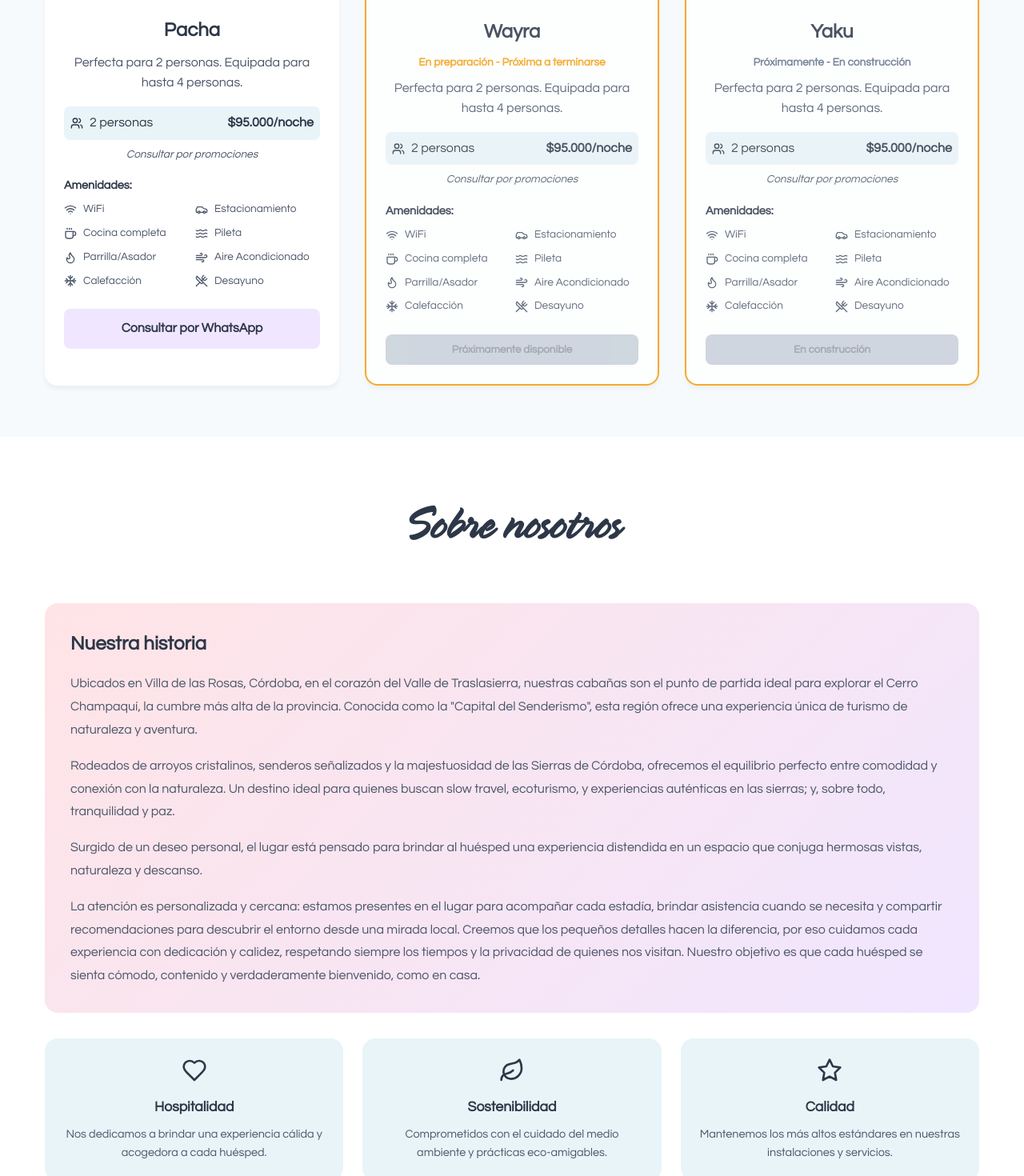
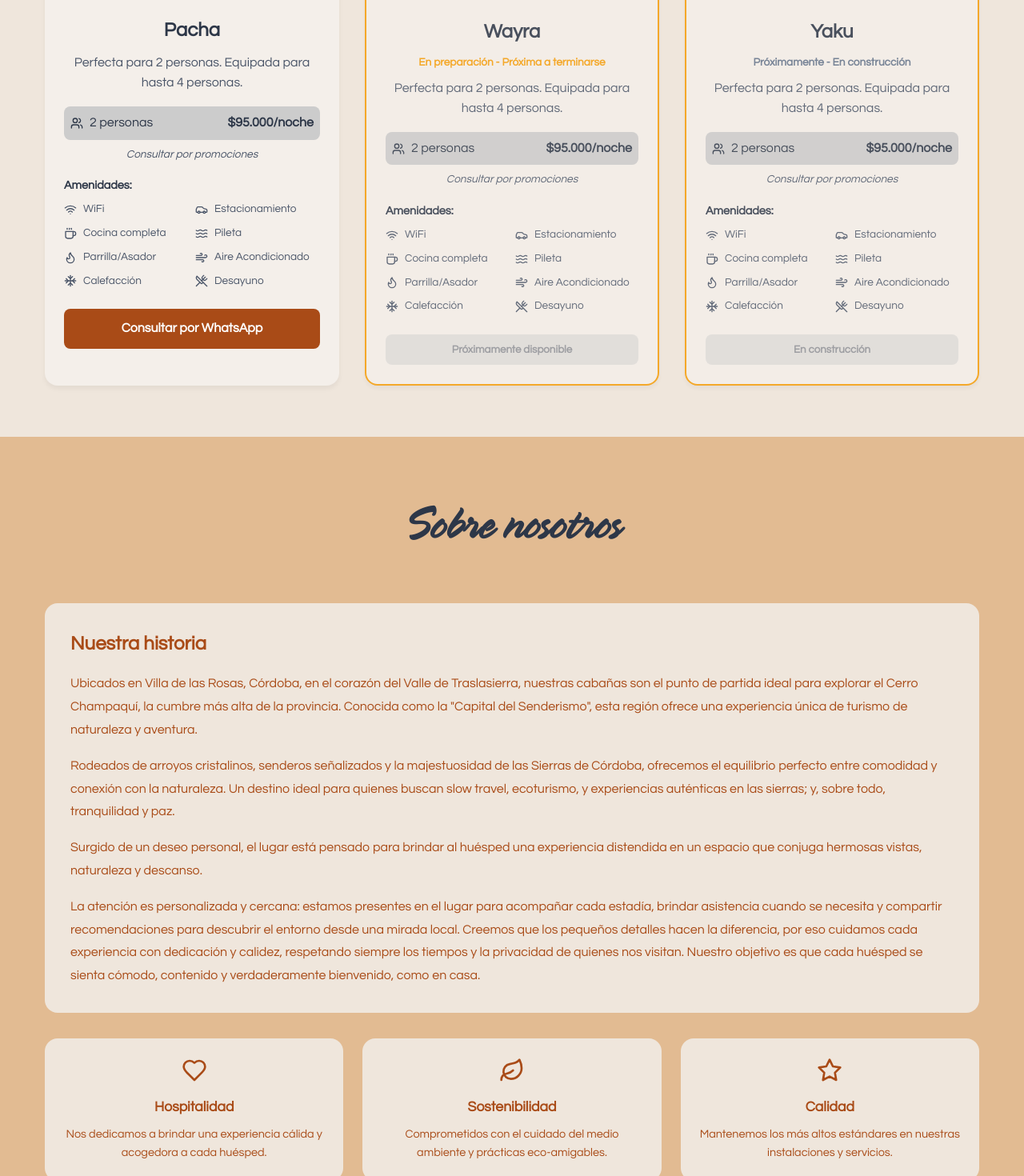
Before and after one commit to saantigon/SantaMartaLodge, a Next.js app: page / in a window 1280 px wide. Shown: the part 1180-2650 px from the top of the page at 80% size. Built offline with nearby package versions, Linux system fonts and the light colour scheme.

Commit message:
Ajustes de colores de fondo, botones y textos

```diff
--- a/components/Cabanas.tsx
+++ b/components/Cabanas.tsx
@@ -2,6 +2,11 @@ import { Users, Wifi, Car, Coffee, Waves, Flame, Wind, Snowflake, UtensilsCrosse
 import Image from 'next/image'
 
 export default function Cabanas() {
+  // Color de fondo del módulo - Cambiar el código HEX aquí
+  const backgroundColor = '#EFE6DC';
+  // Color de fondo de los recuadros de cabañas - Cambiar el código HEX aquí
+  const cardBackgroundColor = '#F4EFEA';
+
   // Función para detectar si es un emoji o una ruta de imagen
   const isEmoji = (str: string) => {
     // Detecta si el string tiene menos de 5 caracteres y no contiene "/" o "."
@@ -58,16 +63,18 @@ export default function Cabanas() {
   }
 
   return (
-    <section id="cabanas" className="section" style={{ background: 'var(--neutral-light)' }}>
+    <section id="cabanas" className="section" style={{ background: backgroundColor }}>
       <div className="container">
         <h2 className="section-title">Nuestras cabañas</h2>
         <div style={{
           display: 'grid',
+          backgroundColor: '#00000',
           gridTemplateColumns: 'repeat(auto-fit, minmax(300px, 1fr))',
           gap: '2rem'
         }}>
           {cabanas.map((cabana) => (
             <div key={cabana.id} className="card" style={{
+              background: cardBackgroundColor,
               opacity: cabana.disponible ? 1 : 0.85,
               position: 'relative',
               border: cabana.disponible ? 'none' : '2px solid #f59e0b'
@@ -77,7 +84,7 @@ export default function Cabanas() {
                   position: 'absolute',
                   top: '1rem',
                   right: '1rem',
-                  background: cabana.id === 2 ? '#f59e0b' : '#94a3b8',
+                  background: cabana.id === 2 ? '#f59e0b' : '#CCCCCC',
                   color: 'white',
                   padding: '0.25rem 0.75rem',
                   borderRadius: '1rem',
@@ -152,7 +159,8 @@ export default function Cabanas() {
                 marginBottom: '0.5rem',
                 padding: '0.5rem',
                 background: 'var(--primary-color)',
-                borderRadius: '0.5rem'
+                borderRadius: '0.5rem',
+                backgroundColor: '#CCCCCC'
               }}>
                 <span style={{ display: 'flex', alignItems: 'center', gap: '0.5rem' }}>
                   <Users size={16} />
@@ -202,7 +210,9 @@ export default function Cabanas() {
                   style={{
                     width: '100%',
                     textAlign: 'center',
-                    display: 'block'
+                    display: 'block',
+                    backgroundColor: '#A94B17',
+                    color: '#FFFFFF'
                   }}
                 >
                   Consultar por WhatsApp
@@ -216,7 +226,7 @@ export default function Cabanas() {
                     textAlign: 'center',
                     display: 'block',
                     opacity: 0.5,
-                    background: '#94a3b8',
+                    background: '#CCCCCC',
                     cursor: 'not-allowed'
                   }}
                 >
--- a/components/Contacto.tsx
+++ b/components/Contacto.tsx
@@ -4,6 +4,9 @@ import { Phone, Mail, MapPin, Clock, MessageCircle } from 'lucide-react'
 import { FaWhatsapp, FaInstagram, FaFacebookF, FaCalendarCheck } from 'react-icons/fa'
 
 export default function Contacto() {
+  // Color de fondo del módulo - Cambiar el código HEX aquí
+  const backgroundColor = '#EFE6DC';
+
   const contactos = [
     {
       tipo: "Reservas y consultas",
@@ -29,7 +32,7 @@ export default function Contacto() {
   ]
 
   return (
-    <section id="contacto" className="section" style={{ background: 'var(--white)' }}>
+    <section id="contacto" className="section" style={{ background: backgroundColor }}>
       <div className="container">
         <h2 className="section-title">Contactos útiles</h2>
 
@@ -37,28 +40,28 @@ export default function Contacto() {
           display: 'grid',
           gridTemplateColumns: 'repeat(auto-fit, minmax(300px, 1fr))',
           gap: '2rem',
-          marginBottom: '3rem'
+          marginBottom: '3rem',
         }}>
           {contactos.map((contacto, index) => (
-            <div key={index} className="card">
+            <div key={index} className="card" style={{backgroundColor:'#A27760'}}>
               <div style={{
                 display: 'flex',
                 alignItems: 'center',
                 gap: '1rem',
-                marginBottom: '1rem'
+                marginBottom: '1rem',
               }}>
                 <div style={{
-                  background: 'var(--primary-color)',
+                  background: '#A27760',
                   padding: '0.75rem',
                   borderRadius: '0.5rem',
-                  color: 'var(--text-primary)'
+                  color: '#EFE6DC'
                 }}>
                   {contacto.icono}
                 </div>
                 <h3 style={{
                   fontSize: '1.2rem',
                   fontWeight: 'bold',
-                  color: 'var(--text-primary)',
+                  color: '#EFE6DC',
                   margin: 0
                 }}>
                   {contacto.tipo}
@@ -69,13 +72,13 @@ export default function Contacto() {
                 <p style={{
                   fontSize: '1.1rem',
                   fontWeight: '600',
-                  color: 'var(--text-primary)',
+                  color: '#EFE6DC',
                   marginBottom: '0.25rem'
                 }}>
                   {contacto.principal}
                 </p>
                 <p style={{
-                  color: 'var(--text-secondary)',
+                  color: '#EFE6DC',
                   fontSize: '0.9rem',
                   marginBottom: '0.5rem'
                 }}>
@@ -85,7 +88,7 @@ export default function Contacto() {
                   display: 'flex',
                   alignItems: 'center',
                   gap: '0.5rem',
-                  color: 'var(--text-secondary)',
+                  color: '#EFE6DC',
                   fontSize: '0.85rem'
                 }}>
                   <Clock size={14} />
@@ -97,12 +100,15 @@ export default function Contacto() {
         </div>
 
         {/* Redes sociales */}
-        <div className="card" style={{ textAlign: 'center', marginBottom: '3rem' }}>
+        <div className="card" style={{
+          textAlign: 'center',
+          marginBottom: '3rem',
+          background: '#E2BB92' }}>
           <h3 style={{
             fontSize: '1.3rem',
             fontWeight: 'bold',
             marginBottom: '1.5rem',
-            color: 'var(--text-primary)'
+            color: '#A27760'
           }}>
             Seguinos en redes sociales
           </h3>
@@ -123,10 +129,10 @@ export default function Contacto() {
                   alignItems: 'center',
                   gap: '0.75rem',
                   padding: '0.75rem 1.25rem',
-                  background: 'var(--secondary-color)',
+                  background: '#A27760',
                   borderRadius: '0.5rem',
                   textDecoration: 'none',
-                  color: 'var(--text-primary)',
+                  color: '#EFE6DC',
                   fontWeight: '500',
                   transition: 'all 0.3s ease',
                   border: `2px solid transparent`
@@ -157,7 +163,7 @@ export default function Contacto() {
           gap: '1.5rem'
         }}>
           <div style={{
-            background: 'var(--accent-color)',
+            background: '#CCCCCC',
             padding: '1.5rem',
             borderRadius: '1rem',
             textAlign: 'center'
--- a/components/FAQ.tsx
+++ b/components/FAQ.tsx
@@ -3,6 +3,9 @@ import { useState } from 'react'
 import { ChevronDown, ChevronUp } from 'lucide-react'
 
 export default function FAQ() {
+  // Color de fondo del módulo - Cambiar el código HEX aquí
+  const backgroundColor = '#E2BB92';
+
   const [openItems, setOpenItems] = useState<number[]>([])
 
   const faqs = [
@@ -41,13 +44,13 @@ export default function FAQ() {
   }
 
   return (
-    <section id="faq" className="section" style={{ background: 'var(--neutral-light)' }}>
+    <section id="faq" className="section" style={{ background: backgroundColor }}>
       <div className="container">
         <h2 className="section-title">Preguntas Frecuentes</h2>
 
         <div style={{ maxWidth: '800px', margin: '0 auto' }}>
           {faqs.map((faq, index) => (
-            <div key={index} className="card" style={{ marginBottom: '1rem' }}>
+            <div key={index} className="card" style={{ marginBottom: '1rem', backgroundColor: '#EFE6DC' }}>
               <button
                 onClick={() => toggleItem(index)}
                 style={{
@@ -99,7 +102,7 @@ export default function FAQ() {
         <div style={{
           marginTop: '3rem',
           textAlign: 'center',
-          background: 'var(--primary-color)',
+          background: '#A27760',
           padding: '2rem',
           borderRadius: '1rem'
         }}>
@@ -107,17 +110,17 @@ export default function FAQ() {
             fontSize: '1.3rem',
             fontWeight: 'bold',
             marginBottom: '1rem',
-            color: 'var(--text-primary)'
+            color: '#E2BB92'
           }}>
             ¿No encontraste lo que buscabas?
           </h3>
           <p style={{
-            color: 'var(--text-secondary)',
+            color: '#E2BB92',
             marginBottom: '1.5rem'
           }}>
             Estamos acá para ayudarte. Contactanos por WhatsApp y resolveremos todas tus dudas.
           </p>
-          <a href="https://wa.me/5493388670986?text=Hola! Tengo una consulta sobre Santa Marta Lodge" target="_blank" className="btn btn-secondary">
+          <a href="https://wa.me/5493388670986?text=Hola! Tengo una consulta sobre Santa Marta Lodge" target="_blank" className="btn btn-secondary" style={{background: '#EFE6DC'}}>
             Consultar por WhatsApp
           </a>
         </div>
--- a/components/Footer.tsx
+++ b/components/Footer.tsx
@@ -6,7 +6,7 @@ import { FaWhatsapp, FaInstagram, FaFacebookF, FaCalendarCheck } from 'react-ico
 export default function Footer() {
   return (
     <footer style={{
-      background: 'linear-gradient(135deg, var(--text-primary) 0%, #1A202C 100%)',
+      background: 'linear-gradient(135deg, var(--text-primary) 0%, #3A3A3A 100%)',
       color: 'var(--white)',
       padding: '3rem 0 1rem'
     }}>
--- a/components/ImageGallery.tsx
+++ b/components/ImageGallery.tsx
@@ -3,6 +3,9 @@ import { useState } from 'react'
 import { ChevronLeft, ChevronRight, X } from 'lucide-react'
 
 export default function ImageGallery() {
+  // Color de fondo del módulo - Cambiar el código HEX aquí
+  const backgroundColor = '#EFE6DC';
+
   const [selectedImage, setSelectedImage] = useState<number | null>(null)
 
   // Placeholder para imágenes - reemplazar con rutas reales
@@ -31,7 +34,7 @@ export default function ImageGallery() {
   }
 
   return (
-    <section id="galeria" className="section" style={{ background: 'var(--neutral-light)' }}>
+    <section id="galeria" className="section" style={{ background: backgroundColor }}>
       <div className="container">
         <h2 className="section-title">Galería de imágenes</h2>
 
@@ -80,8 +83,8 @@ export default function ImageGallery() {
               }}>
                 <span style={{
                   fontSize: '0.8rem',
-                  background: 'var(--secondary-color)',
-                  color: 'var(--text-primary)',
+                  background: '#A94B17',
+                  color: '#FFFFFF',
                   padding: '0.25rem 0.5rem',
                   borderRadius: '0.25rem'
                 }}>
@@ -161,7 +164,7 @@ export default function ImageGallery() {
                 }}
               />
               <div style={{
-                background: 'var(--white)',
+                background: '#EFE6DC',
                 padding: '1rem',
                 borderRadius: '0.5rem',
                 marginTop: '1rem'
@@ -170,8 +173,8 @@ export default function ImageGallery() {
                   {images[selectedImage].alt}
                 </h3>
                 <span style={{
-                  background: 'var(--secondary-color)',
-                  color: 'var(--text-primary)',
+                  background: '#A94B17',
+                  color: '#FFFFFF',
                   padding: '0.25rem 0.5rem',
                   borderRadius: '0.25rem',
                   fontSize: '0.9rem'
--- a/components/Opiniones.tsx
+++ b/components/Opiniones.tsx
@@ -4,26 +4,28 @@ import { Star, Mail, MessageCircle } from 'lucide-react'
 import { FaGoogle } from 'react-icons/fa'
 
 export default function Opiniones() {
+  // Color de fondo del módulo - Cambiar el código HEX aquí
+  const backgroundColor = '#E2BB92';
 
   return (
-    <section id="opiniones" className="section" style={{ background: 'var(--neutral-light)' }}>
+    <section id="opiniones" className="section" style={{ background: backgroundColor }}>
       <div className="container">
         {/* Botones para dejar opinión */}
         <div className="card" style={{
           textAlign: 'center',
           padding: '2rem',
-          background: 'linear-gradient(135deg, var(--secondary-color) 0%, var(--accent-color) 100%)'
+          background: '#A27760'
         }}>
           <h3 style={{
             fontSize: '1.5rem',
             fontWeight: 'bold',
             marginBottom: '1rem',
-            color: 'var(--text-primary)'
+            color: '#E2BB92'
           }}>
             ¿Ya nos visitaste?
           </h3>
           <p style={{
-            color: 'var(--text-secondary)',
+            color: '#E2BB92',
             marginBottom: '2rem',
             fontSize: '1rem'
           }}>
@@ -45,7 +47,7 @@ export default function Opiniones() {
                 display: 'flex',
                 alignItems: 'center',
                 gap: '0.5rem',
-                background: '#4285F4',
+                background: '#EFE6DC',
                 padding: '0.75rem 1.5rem'
               }}
             >
@@ -60,7 +62,8 @@ export default function Opiniones() {
                 display: 'flex',
                 alignItems: 'center',
                 gap: '0.5rem',
-                padding: '0.75rem 1.5rem'
+                padding: '0.75rem 1.5rem',
+                background: '#EFE6DC',
               }}
             >
               <Mail size={20} />
--- a/components/SobreNosotros.tsx
+++ b/components/SobreNosotros.tsx
@@ -1,6 +1,9 @@
 import { Heart, Leaf, Star } from 'lucide-react'
 
 export default function SobreNosotros() {
+  // Color de fondo del módulo - Cambiar el código HEX aquí
+  const backgroundColor = '#E2BB92';
+
   const valores = [
     {
       icono: <Heart size={32} />,
@@ -20,7 +23,7 @@ export default function SobreNosotros() {
   ]
 
   return (
-    <section id="sobre-nosotros" className="section" style={{ background: 'var(--white)' }}>
+    <section id="sobre-nosotros" className="section" style={{ background: backgroundColor }}>
       <div className="container">
         <h2 className="section-title">Sobre nosotros</h2>
         <div style={{
@@ -31,21 +34,22 @@ export default function SobreNosotros() {
         }} className="about-grid">
           <div>
             <div style={{
-              background: 'linear-gradient(135deg, var(--accent-color) 0%, var(--secondary-color) 100%)',
+              background: '#E6E9E4',
               padding: '2rem',
               borderRadius: '1rem',
-              marginBottom: '2rem'
+              marginBottom: '2rem',
+              backgroundColor: '#EFE6DC'
             }}>
               <h3 style={{
                 fontSize: '1.5rem',
                 fontWeight: 'bold',
                 marginBottom: '1rem',
-                color: 'var(--text-primary)'
+                color: '#A94B17'
               }}>
                 Nuestra historia
               </h3>
               <p style={{
-                color: 'var(--text-secondary)',
+                color: '#A94B17',
                 lineHeight: '1.8',
                 marginBottom: '1rem'
               }}>
@@ -55,7 +59,7 @@ export default function SobreNosotros() {
                 esta región ofrece una experiencia única de turismo de naturaleza y aventura.
               </p>
               <p style={{
-                color: 'var(--text-secondary)',
+                color: '#A94B17',
                 lineHeight: '1.8',
                 marginBottom: '1rem'
               }}>
@@ -65,7 +69,7 @@ export default function SobreNosotros() {
                 en las sierras; y, sobre todo, tranquilidad y paz.
               </p>
               <p style={{
-                color: 'var(--text-secondary)',
+                color: '#A94B17',
                 lineHeight: '1.8',
                 marginBottom: '1rem'
               }}>
@@ -73,7 +77,7 @@ export default function SobreNosotros() {
                 distendida en un espacio que conjuga hermosas vistas, naturaleza y descanso.
               </p>
               <p style={{
-                color: 'var(--text-secondary)',
+                color: '#A94B17',
                 lineHeight: '1.8'
               }}>
                 La atención es personalizada y cercana: estamos presentes en el lugar para acompañar cada estadía,
@@ -93,11 +97,11 @@ export default function SobreNosotros() {
                 <div key={index} style={{
                   textAlign: 'center',
                   padding: '1.5rem',
-                  background: 'var(--primary-color)',
+                  background: '#EFE6DC',
                   borderRadius: '1rem'
                 }}>
                   <div style={{
-                    color: 'var(--text-primary)',
+                    color: '#A94B17',
                     marginBottom: '1rem',
                     display: 'flex',
                     justifyContent: 'center'
@@ -108,12 +112,12 @@ export default function SobreNosotros() {
                     fontSize: '1.1rem',
                     fontWeight: 'bold',
                     marginBottom: '0.5rem',
-                    color: 'var(--text-primary)'
+                    color: '#A94B17'
                   }}>
                     {valor.titulo}
                   </h4>
                   <p style={{
-                    color: 'var(--text-secondary)',
+                    color: '#A94B17',
                     fontSize: '0.9rem',
                     lineHeight: '1.6'
                   }}>
--- a/components/Ubicacion.tsx
+++ b/components/Ubicacion.tsx
@@ -1,8 +1,11 @@
 import { Clock, Car } from 'lucide-react'
 
 export default function Ubicacion() {
+  // Color de fondo del módulo - Cambiar el código HEX aquí
+  const backgroundColor = '#E2BB92';
+
   return (
-    <section id="ubicacion" className="section" style={{ background: 'var(--neutral-light)' }}>
+    <section id="ubicacion" className="section" style={{ background: backgroundColor }}>
       <div className="container">
         <h2 className="section-title">Nuestra ubicación</h2>
         <div style={{
@@ -13,12 +16,12 @@ export default function Ubicacion() {
         }} className="location-grid">
 
           {/* Mapa */}
-          <div className="card">
+          <div className="card" style={{backgroundColor: '#EFE6DC'}}>
             <div style={{
               height: '400px',
               borderRadius: '0.5rem',
               overflow: 'hidden',
-              marginBottom: '1rem'
+              marginBottom: '1rem',
             }}>
               <iframe
                 src="https://www.google.com/maps/embed?pb=!1m17!1m12!1m3!1d3456.789!2d-65.0676!3d-31.9607!2m3!1f0!2f0!3f0!3m2!1i1024!2i768!4f13.1!3m2!1m1!2zMzHCsDU3JzM4LjUiUyA2NcKwMDQnMDMuNCJX!5e0!3m2!1ses!2sar!4v1234567890"
@@ -53,7 +56,7 @@ export default function Ubicacion() {
             gridTemplateColumns: 'repeat(auto-fit, minmax(280px, 1fr))',
             gap: '1.5rem'
           }}>
-            <div className="card">
+            <div className="card" style={{backgroundColor: '#EFE6DC'}}>
               <div style={{
                 display: 'flex',
                 alignItems: 'center',
@@ -78,7 +81,7 @@ export default function Ubicacion() {
               </ul>
             </div>
 
-            <div className="card">
+            <div className="card" style={{backgroundColor: '#EFE6DC'}}>
               <div style={{
                 display: 'flex',
                 alignItems: 'center',
@@ -102,7 +105,7 @@ export default function Ubicacion() {
           </div>
 
           {/* Puntos de interés */}
-          <div className="card">
+          <div className="card" style={{backgroundColor: '#EFE6DC'}}>
             <h4 style={{
               color: 'var(--text-primary)',
               fontSize: '1.2rem',
--- a/components/WhatsAppReservas.tsx
+++ b/components/WhatsAppReservas.tsx
@@ -2,6 +2,9 @@
 import { MessageCircle, Phone, Clock, CheckCircle } from 'lucide-react'
 
 export default function WhatsAppReservas() {
+  // Color de fondo del módulo - Cambiar el código HEX aquí
+  const backgroundColor = '#EFE6DC';
+
   const whatsappNumber = "5493388670986"
   const whatsappLink = `https://wa.me/${whatsappNumber}`
 
@@ -27,7 +30,7 @@ export default function WhatsAppReservas() {
   ]
 
   return (
-    <section id="reservas" className="section" style={{ background: 'var(--white)' }}>
+    <section id="reservas" className="section" style={{ background: backgroundColor }}>
       <div className="container">
         <h2 className="section-title">Reservas por WhatsApp</h2>
 
@@ -54,14 +57,13 @@ export default function WhatsAppReservas() {
               alignItems: 'center',
               gap: '1rem',
               padding: '1rem 2rem',
-              background: '#25D366',
+              background: '#A27760',
               color: 'white',
               textDecoration: 'none',
               borderRadius: '0.5rem',
               fontSize: '1.2rem',
               fontWeight: 'bold',
               transition: 'transform 0.3s ease',
-              boxShadow: '0 4px 15px rgba(37, 211, 102, 0.3)'
             }}
             className="whatsapp-btn"
           >
@@ -78,9 +80,9 @@ export default function WhatsAppReservas() {
           marginBottom: '3rem'
         }}>
           {pasos.map((paso) => (
-            <div key={paso.numero} className="card" style={{ textAlign: 'center' }}>
+            <div key={paso.numero} className="card" style={{ textAlign: 'center', backgroundColor: '#E2BB92' }}>
               <div style={{
-                background: 'var(--primary-color)',
+                background: '#EFE6DC',
                 width: '4rem',
                 height: '4rem',
                 borderRadius: '50%',
@@ -93,8 +95,8 @@ export default function WhatsAppReservas() {
                 {paso.icono}
               </div>
               <div style={{
-                background: 'var(--secondary-color)',
-                color: 'var(--text-primary)',
+                background: '#3A3A3A',
+                color: '#EFECDC',
                 width: '2rem',
                 height: '2rem',
                 borderRadius: '50%',
@@ -131,7 +133,7 @@ export default function WhatsAppReservas() {
           gap: '1.5rem'
         }}>
           <div style={{
-            background: 'var(--success-color)',
+            background: '#CCCCCC',
             padding: '1.5rem',
             borderRadius: '1rem',
             textAlign: 'center'
@@ -146,7 +148,7 @@ export default function WhatsAppReservas() {
           </div>
 
           <div style={{
-            background: 'var(--accent-color)',
+            background: '#CCCCCC',
             padding: '1.5rem',
             borderRadius: '1rem',
             textAlign: 'center'
@@ -161,7 +163,7 @@ export default function WhatsAppReservas() {
           </div>
 
           <div style={{
-            background: 'var(--primary-color)',
+            background: '#CCCCCC',
             padding: '1.5rem',
             borderRadius: '1rem',
             textAlign: 'center'
@@ -180,7 +182,7 @@ export default function WhatsAppReservas() {
         <div style={{
           marginTop: '3rem',
           textAlign: 'center',
-          background: 'var(--neutral-light)',
+          background: '#E2BB92',
           padding: '2rem',
           borderRadius: '1rem'
         }}>
```
